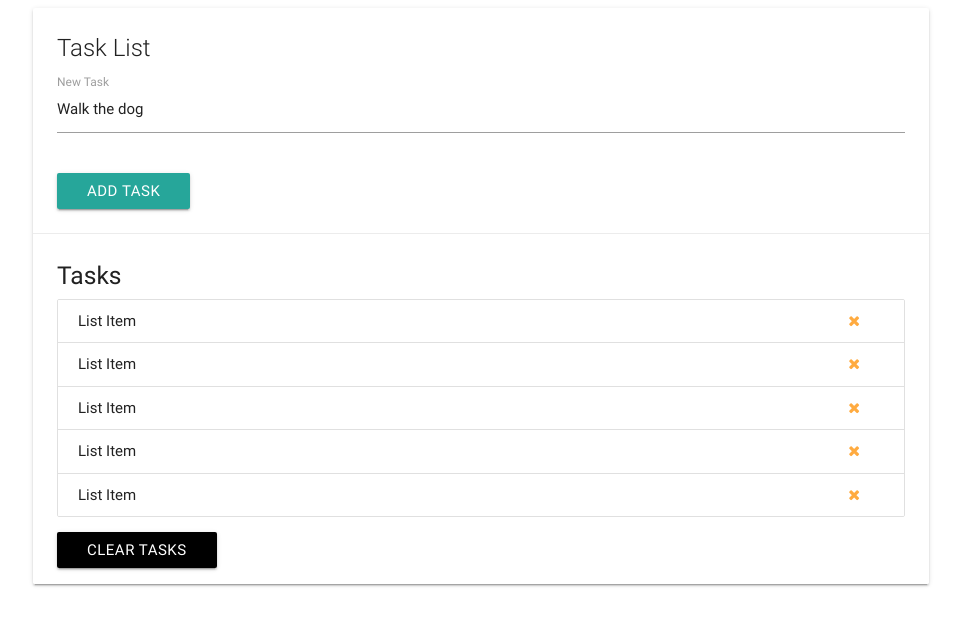
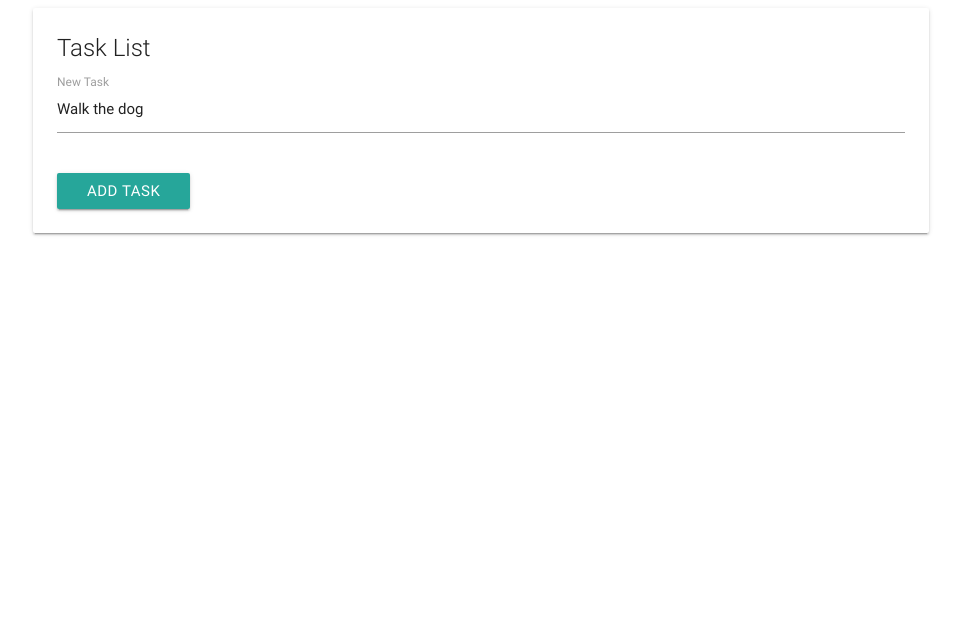
Before and after one commit to Panos-1993/Javascript-Course, a plain HTML site: page Section 3/index.html in a window 1280 px wide. Shown: the whole page, without its empty margins (159-1120 px from the left). Drawn offline with nearby package versions, Linux system fonts and the light colour scheme.

Commit message:
section 3 completed

```diff
--- a/Section 3/index.html
+++ b/Section 3/index.html
@@ -28,7 +28,7 @@
             <input type="submit" value="Add Task" class="btn">
             </form>
           </div>
-          <div class="card-action">
+          <!-- <div class="card-action">
             <h5 id="task-title">Tasks</h5>
             <ul class="collection">
               <li class="collection-item">
@@ -62,8 +62,8 @@
                 </a>
               </li>
             </ul>
-            <a class="clear-tasks btn black" href="">Clear Tasks</a>
-          </div>
+            <a class="clear-tasks btn black" href="#">Clear Tasks</a>
+          </div> -->
         </div>
       </div>
     </div>
```
Also changed, not shown: Section 3/app.js (+193 -0 lines).
